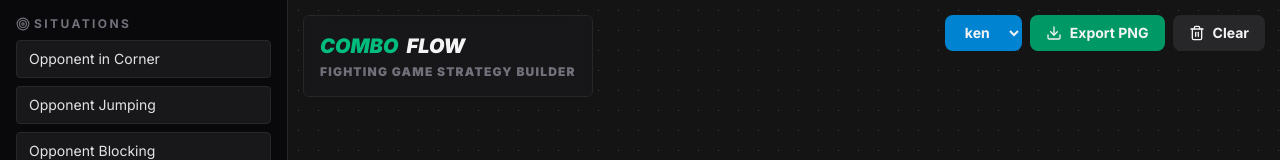
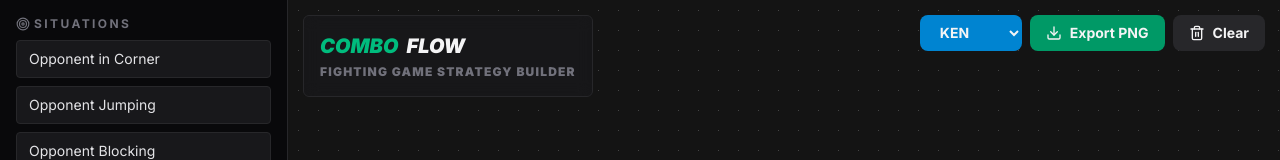
Before and after one commit to gbcosta/combo-flow, a React (Vite) app: page / in a window 1280 px wide. Shown: the top 160 px of the page. Built offline with nearby package versions, Linux system fonts and the light colour scheme.

Commit message:
now select options are uppercase

```diff
--- a/src/components/flowCanvas.tsx
+++ b/src/components/flowCanvas.tsx
@@ -210,12 +210,16 @@ const FlowCanvas = ({
               className="flex bg-sky-600 text-zinc-100 py-2 px-4 gap-2 text-sm font-bold rounded-lg
                         items-center cursor-pointer transition-all"
               onChange={(e) => {
-                setCharacter(e.target.value as Character);
+                setCharacter(e.target.value.toLowerCase() as Character);
               }}
             >
               {Object.entries(THIRD_STRIKE_CHARACTERS_MOVELIST).map(
                 (Movelist) => {
-                  return <option>{Movelist[0]}</option>;
+                  return (
+                    <option value={Movelist[0]} key={Movelist[0]}>
+                      {Movelist[0].toUpperCase()}
+                    </option>
+                  );
                 },
               )}
             </select>
--- a/src/data/moves/thirdstrike.ts
+++ b/src/data/moves/thirdstrike.ts
@@ -4,6 +4,7 @@ import { RYU_MOVES } from "./thirdStrike/ryu";
 export const THIRD_STRIKE_CHARACTERS_MOVELIST = {
   ryu: RYU_MOVES,
   ken: KEN_MOVES,
+  necro: KEN_MOVES,
 };
 
-export type Character = "ryu" | "ken";
+export type Character = "ryu" | "ken" | "necro";
```
Also changed, not shown: src/components/Sidebar.tsx (+5 -2 lines).
